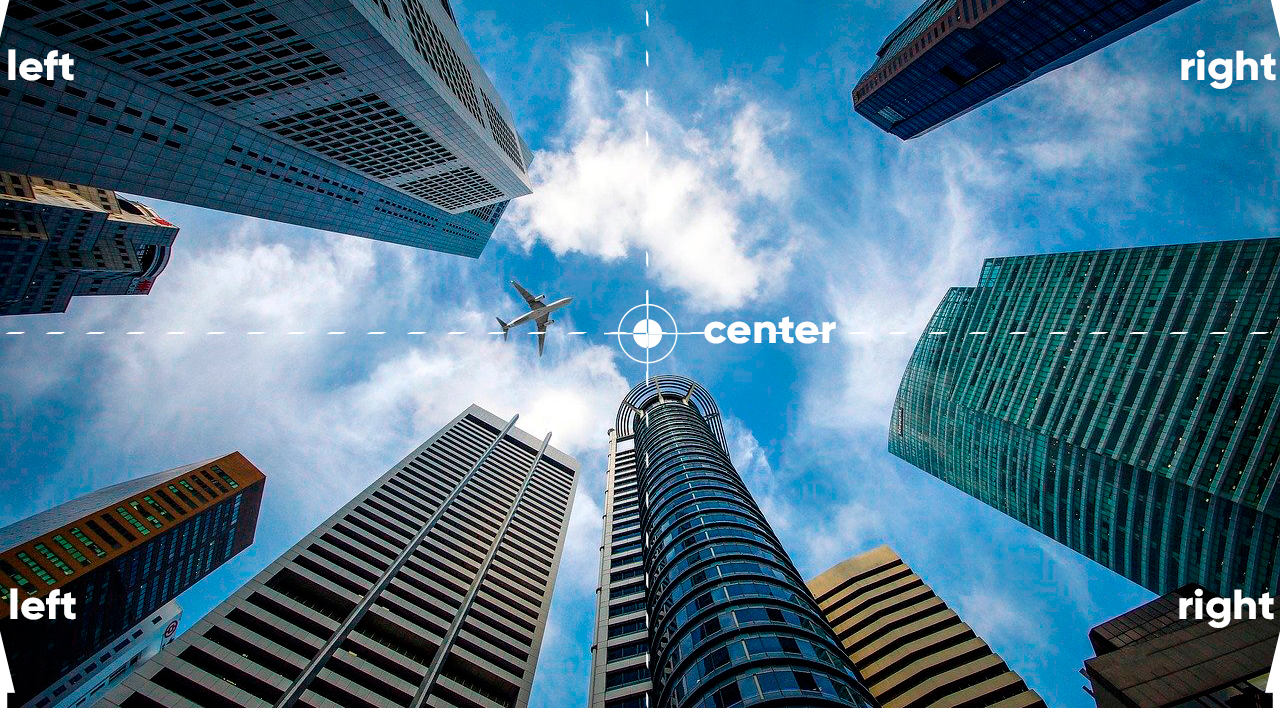
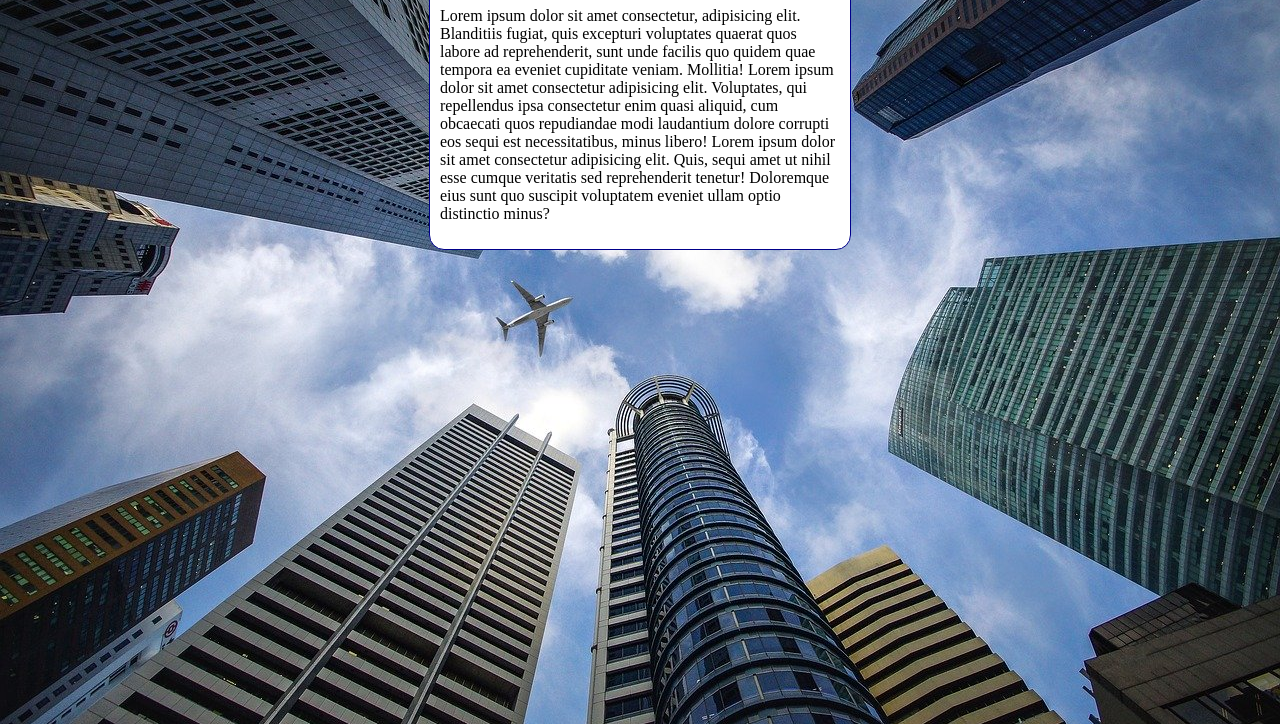
Before and after one commit to Hmrhenrique/html-css, a plain HTML site: page cev/fundo001.html in a window 1280 px wide. Shown: the part 92-816 px from the top of the page. Drawn offline with Linux system fonts and the light colour scheme.

Commit message:
Update fundo001.html

```diff
--- a/cev/fundo001.html
+++ b/cev/fundo001.html
@@ -4,15 +4,30 @@
   <meta charset="UTF-8">
   <meta http-equiv="X-UA-Compatible" content="IE=edge">
   <meta name="viewport" content="width=device-width, initial-scale=1.0">
-  <title>sdkfk</title>
+  <title>Document</title>
   <style>
     body{
-      background-image: url('img/wallpaper003.jpg');
+      height: 100vh;
+      background-color: black;
+      background-image: url('img/wallpaper002.jpg');
+      background-position: center top;
       background-repeat: no-repeat;
+      background-size: cover;
+    }
+    main{
+      background-color: white;
+      width: 400px;
+      padding: 10px;
+      margin: auto;
+      border: 1px solid darkblue;
+      border-radius: 15px;
     }
   </style>
 </head>
 <body>
-
+  <main>
+    <h1>Teste de imagem de fundo</h1>
+    <p>Lorem ipsum dolor sit amet consectetur, adipisicing elit. Blanditiis fugiat, quis excepturi voluptates quaerat quos labore ad reprehenderit, sunt unde facilis quo quidem quae tempora ea eveniet cupiditate veniam. Mollitia! Lorem ipsum dolor sit amet consectetur adipisicing elit. Voluptates, qui repellendus ipsa consectetur enim quasi aliquid, cum obcaecati quos repudiandae modi laudantium dolore corrupti eos sequi est necessitatibus, minus libero! Lorem ipsum dolor sit amet consectetur adipisicing elit. Quis, sequi amet ut nihil esse cumque veritatis sed reprehenderit tenetur! Doloremque eius sunt quo suscipit voluptatem eveniet ullam optio distinctio minus?</p>
+  </main>
 </body>
 </html>
```
